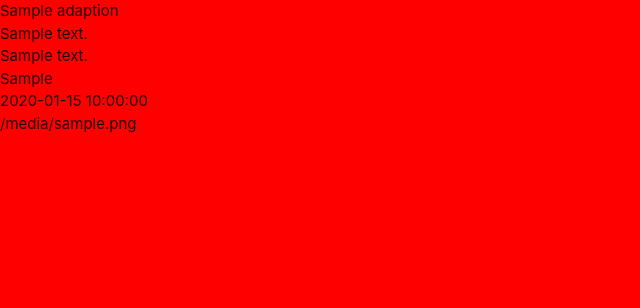
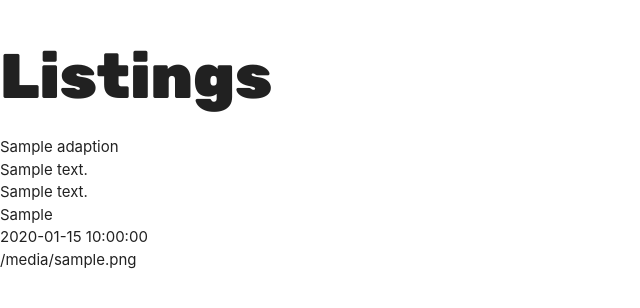
Before and after one commit to lucyrush/adapt-easy, a Flask app: page / in a window 1280 px wide. Shown: the top 308 px of the page, without its empty margins (0-640 px from the left). Run offline with Flask 2, Linux system fonts and the light colour scheme; a database or web service that is not in the repository returns one stand-in record (values such as "Sample title"); some libraries are stand-ins or nearby versions.

Commit message:
Add Google fonts link

```diff
--- a/static/css/style.css
+++ b/static/css/style.css
@@ -1,3 +1,7 @@
-body{
-    background-color: red;
+.page-heading{
+    font-family: 'Rubik', sans-serif;
 }
+
+body p(
+    font-family: 'Poppins', sans-serif;
+)
--- a/templates/base.html
+++ b/templates/base.html
@@ -6,6 +6,7 @@
     <link rel="stylesheet" href="https://cdnjs.cloudflare.com/ajax/libs/font-awesome/5.15.1/css/all.min.css"
         integrity="sha512-+4zCK9k+qNFUR5X+cKL9EIR+ZOhtIloNl9GIKS57V1MyNsYpYcUrUeQc9vNfzsWfV28IaLL3i96P9sdNyeRssA==" crossorigin="anonymous" type="text/css"/>
     <link rel="stylesheet" href="https://cdnjs.cloudflare.com/ajax/libs/materialize/1.0.0/css/materialize.min.css" type="text/css">
+    <link href="https://fonts.googleapis.com/css2?family=Poppins&family=Rubik:wght@900&display=swap" rel="stylesheet">
     <link rel="stylesheet" href="{{ url_for('static', filename='css/style.css') }}" type="text/css">
     {% block styles %} {% endblock %}
     <title>Adapt Easy</title>
--- a/templates/listings.html
+++ b/templates/listings.html
@@ -1,6 +1,7 @@
 {% extends "base.html" %}
 {% block content %}
 
+<h1 class="page-heading"> Listings </h1>
 
     {% for adaption in adaptions %}
         {{ adaption.business_name }}<br>
```
